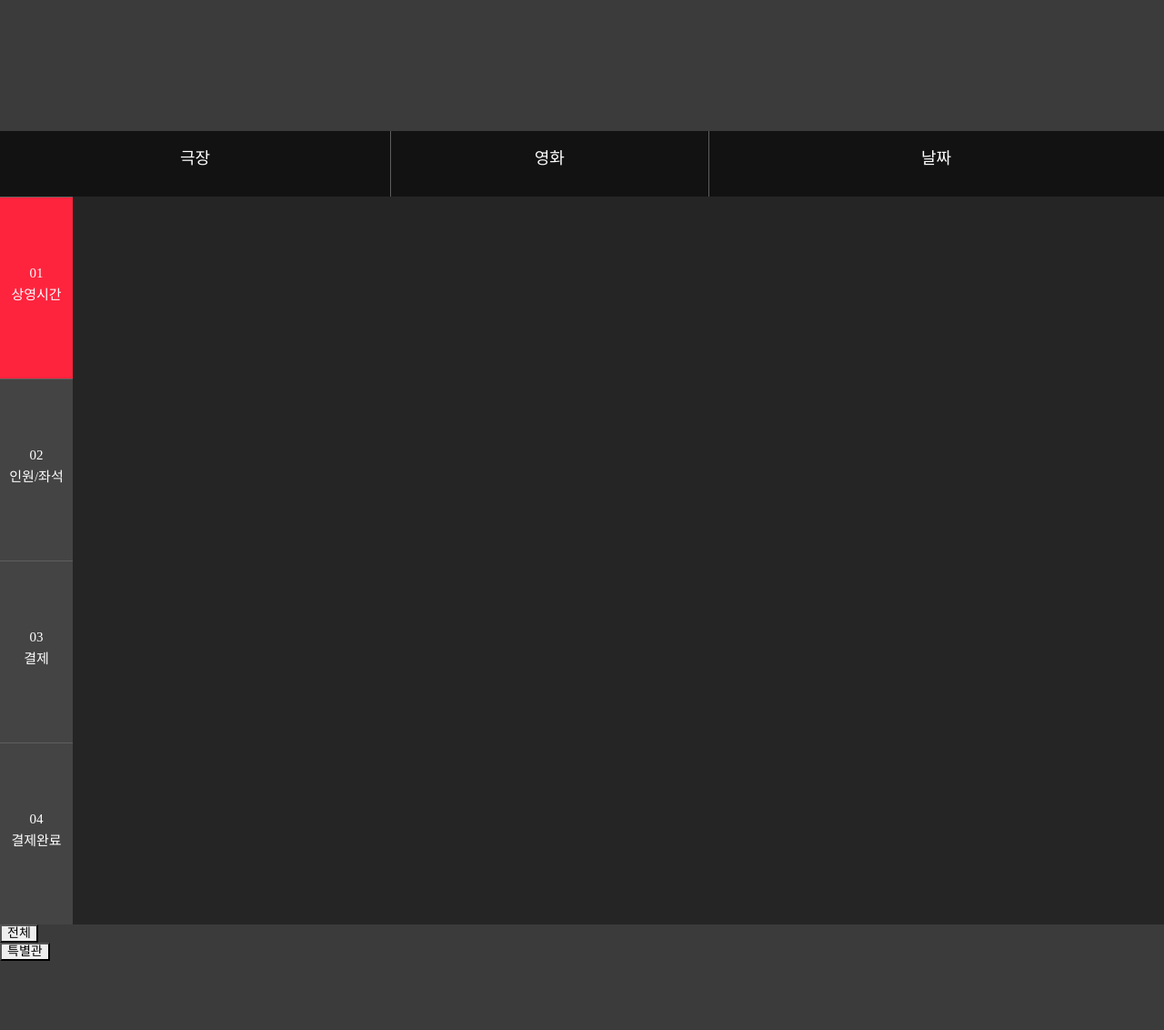
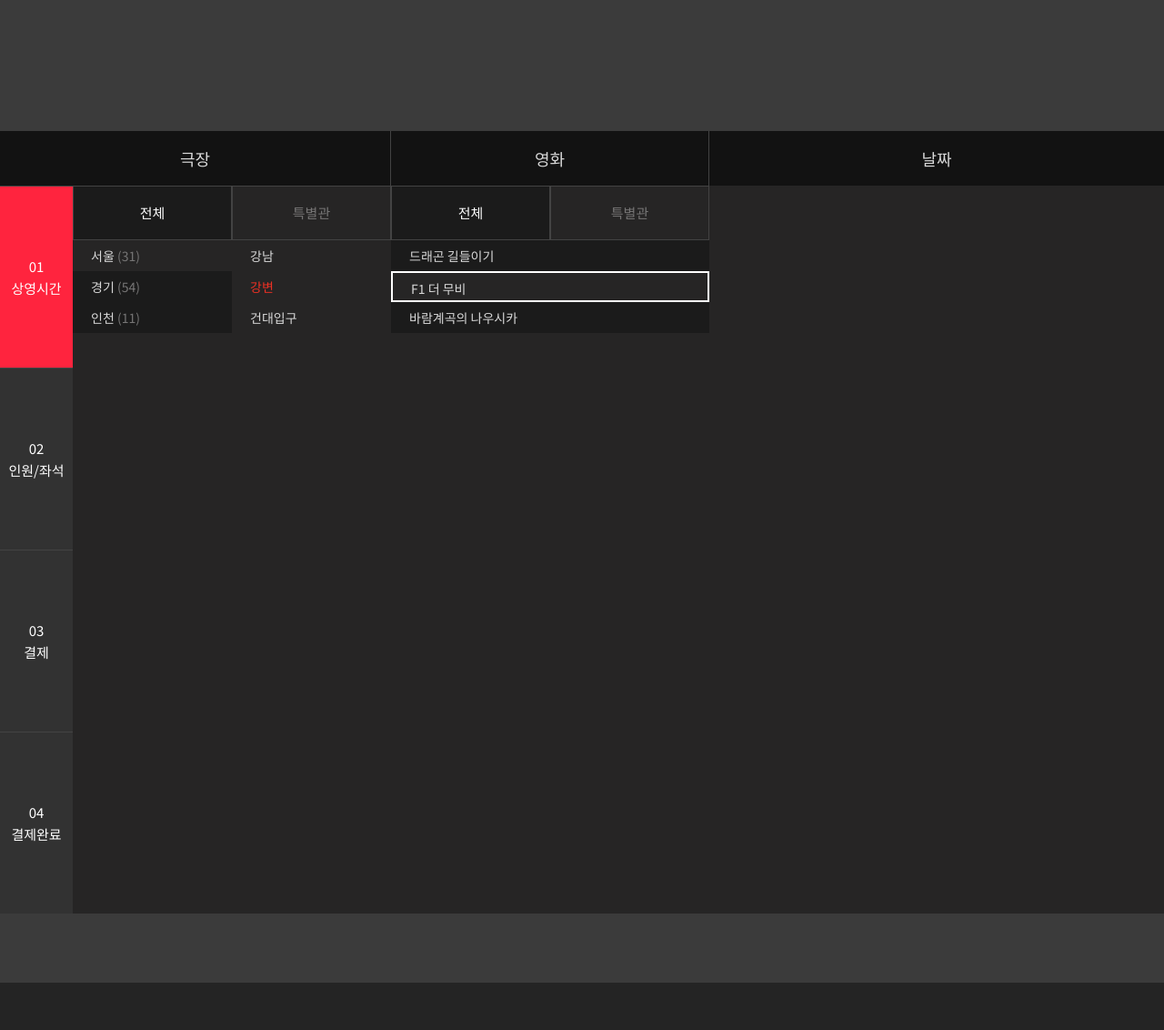
Before and after one commit to Ha-im/Renewal_project_Cgv, a PHP site: page /ticket.html in a window 1280 px wide. Shown: the whole page at 91% size. After the commit the page ends 1080 px from the top, so only its background shows below. Run offline with PHP 8.4, Linux system fonts and the light colour scheme.

Commit message:
ticket 서브페이지
ticket 서브페이지

```diff
--- a/css/ticket.css
+++ b/css/ticket.css
@@ -2,10 +2,12 @@ body{
 	background: #3B3B3B;
 	color:#fff;
 	font-size:14px;
+	font: 15px/24px "Noto Sans KR", sans-serif;
 }
 .main-container {
 	max-width: 1280px;
 	margin: 144px auto 76px;
+	position: relative;
 }
 .booking-container {
 	background-color: #262525;
@@ -16,40 +18,121 @@ body{
 	padding: 76px 0;
 	width: 80px;
 	height: 200px;
-	background-color: #444;
+	background-color: #323232;
 	cursor: pointer;
 	position: relative;
-	border-top: 1px solid #5E5E5E;
-}
-.booking-tab div{
-	height: 24px;
-	font-size: 15px;
+	border-top: 1px solid #434343;
 }
 .booking-tab.active {
 	background-color: #FF243E;
 }
-
-
 .booking-header{
 	display: flex;
+	min-width: 1280px;
 	background-color: #121212;
+	color: var(--light_white);
 }
 .header{
-	height: 72px;
+	position: relative;
+	height: 60px;
 	text-align: center;
 	padding: 18px;
-	position: relative;
 	font-size: 18px;
   line-height: 24px;
 }
 .header-1 {
-  width: 33.6%;
-	border-right: 1px solid #5E5E5E;
+  width: 430px;
+	border-right: 1px solid #434343;
 }
 .header-2 {
-  width: 27.3%;
-	border-right: 1px solid #5E5E5E;
+  width: 350px;
+	border-right: 1px solid #434343;
 }
 .header-3 {
-  width: 39.06%;
+  width: 500px;
 }
+
+/* 영화예매 컨텐츠 영역 */
+.tab-button{
+	position: absolute;
+	display: flex;
+	top: 60px;
+	left: 80px;
+}
+.movie-section .tab-button{
+	left: 430px;
+}
+.tab-btn{
+	border: none;
+	background-color: #262525;
+	width: 175px;
+	height: 60px;
+	color: #767575;
+	border: 1px solid #434343;
+}
+.tab-btn.active{
+	background-color: #1B1B1B;
+	color: var(--white);
+}
+
+/* 극장 list */
+.cinema-list{
+	position: absolute;
+	left: 80px;
+	top: 120px;
+}
+.cinema-area-list > ul {
+	width: 350px;
+}
+.cinema-area-list li{
+	display: flex;
+	height: 34px;
+	font-size: 14px;
+	line-height: 34px;
+}
+.cinema-area-list a{
+	width: 175px;
+	padding-left: 20px;
+	background-color: #1B1B1B;
+}
+.cinema-area-list a.active{
+	background-color: #262525;
+}
+.cinema-area-list a span:nth-of-type(2){
+	color: #767575;
+}
+.area-cinema-list a{
+	padding-left: 20px;
+	background-color: transparent;
+}
+.area-cinema-list a.active{
+	color: var(--primary_color);
+}
+
+/* 영화 list */
+.movie-list{
+	position: absolute;
+	left: 430px;
+	top: 120px;
+}
+.movie-list > ul {
+	width: 350px;
+}
+.movie-list li{
+	height: 34px;
+	font-size: 14px;
+	line-height: 34px;
+	background-color: #1B1B1B;
+
+}
+.movie-list a {
+  display: block;
+  height: 34px;
+  padding-left: 20px;
+  background-color: #1B1B1B;
+  line-height: 34px;
+}
+.movie-list a.active {
+  background-color: #262525;
+  border: 2px solid #fff;
+}
--- a/ticket.html
+++ b/ticket.html
@@ -12,19 +12,224 @@
 
   <main class="main-container">
     <div class="booking-header">
-      <div class="header header-1">
-        <span>극장</span>
+
+<!-- 극장 > 전체 리스트 -->
+      <div class="cinema-section">
+        <div class="header header-1">
+          <span>극장</span>
+        </div>
+        <div class="tab-button">
+          <button class="tab-btn active">
+            <span>전체</span>
+          </button>
+          <button class="tab-btn">
+            <span>특별관</span>
+          </button>
+        </div>
+
+        <div class="cinema-list">
+          <div class="cinema-area-list">
+            <ul>
+              <li>
+                <a href="" class="active">
+                  <span>서울</span>
+                  <span>(31)</span>
+                </a>
+                <div class="area-cinema-list">
+                  <ul class="content scroll-y">
+                    <li>
+                      <a href="">강남</a>
+                    </li>
+                    <li>
+                      <a href="" class="active">강변</a>
+                    </li>
+                    <li>
+                      <a href="">건대입구</a>
+                    </li>
+                  </ul>
+                </div>
+
+              </li>
+            </ul>
+          </div>
+          <div class="cinema-area-list">
+            <ul>
+              <li>
+                <a href="">
+                  <span>경기</span>
+                  <span>(54)</span>
+                </a>
+                <div class="area-cinema-list">
+                  <ul class="content scroll-y">
+                    <li>
+
+                    </li>
+                    <li>
+
+                    </li>
+                    <li>
+
+                    </li>
+                  </ul>
+                </div>
+
+              </li>
+            </ul>
+          </div>
+          <div class="cinema-area-list">
+            <ul>
+              <li>
+                <a href="">
+                  <span>인천</span>
+                  <span>(11)</span>
+                </a>
+                <div class="area-cinema-list">
+                  <ul class="content scroll-y">
+                    <li>
+
+                    </li>
+                    <li>
+
+                    </li>
+                    <li>
+
+                    </li>
+                  </ul>
+                </div>
+
+              </li>
+            </ul>
+          </div>
+        </div>
+
+<!-- 극장 > 특별관 리스트 -->
+ <!--
+        <div class="cinema-list">
+          <div class="cinema-area-list">
+            <ul>
+              <li>
+                <a href="" class="active">
+                  <span>서울</span>
+                  <span>(31)</span>
+                </a>
+                <div class="area-cinema-list">
+                  <ul class="content scroll-y">
+                    <li>
+                      <a href="">강남</a>
+                    </li>
+                    <li>
+                      <a href="" class="active">강변</a>
+                    </li>
+                    <li>
+                      <a href="">건대입구</a>
+                    </li>
+                  </ul>
+                </div>
+
+              </li>
+            </ul>
+          </div>
+          <div class="cinema-area-list">
+            <ul>
+              <li>
+                <a href="">
+                  <span>경기</span>
+                  <span>(54)</span>
+                </a>
+                <div class="area-cinema-list">
+                  <ul class="content scroll-y">
+                    <li>
+
+                    </li>
+                    <li>
+
+                    </li>
+                    <li>
+
+                    </li>
+                  </ul>
+                </div>
+
+              </li>
+            </ul>
+          </div>
+          <div class="cinema-area-list">
+            <ul>
+              <li>
+                <a href="">
+                  <span>인천</span>
+                  <span>(11)</span>
+                </a>
+                <div class="area-cinema-list">
+                  <ul class="content scroll-y">
+                    <li>
+
+                    </li>
+                    <li>
+
+                    </li>
+                    <li>
+
+                    </li>
+                  </ul>
+                </div>
+
+              </li>
+            </ul>
+          </div>
+        </div>
+  -->
       </div>
-      <div class="header header-2">
-        <span>영화</span>
+
+
+
+
+
+<!-- 영화 > 전체 리스트 -->
+      <div class="movie-section">
+        <div class="header header-2">
+          <span>영화</span>
+        </div>
+          <div class="tab-button">
+            <button class="tab-btn active">
+              <span>전체</span>
+            </button>
+            <button class="tab-btn">
+              <span>특별관</span>
+            </button>
+          </div>
+
+          <div class="movie-list">
+            <ul>
+              <li>
+                <a href="">드래곤 길들이기</a>
+              </li>
+              <li>
+                <a href="" class="active">F1 더 무비</a>
+              </li>
+              <li>
+                <a href="">바람계곡의 나우시카</a>
+              </li>
+            </ul>
+          </div>
+
+
+
       </div>
+
+
+
+
+
+
+
       <div class="header header-3">
         <span>날짜</span>
       </div>
     </div>
 
     <div class="booking-container">
-        <div class="booking-step"><!-- booking-header -->
+        <div class="booking-step">
             <div class="booking-tab active" data-step="1">
                 <div>01</div>
                 <div>상영시간</div>
@@ -44,22 +249,6 @@
         </div>
         </div>
 
-        <div class="inner">
-          <ul>
-            <li>
-              <button>
-                <span>전체</span>
-              </button>
-            </li>
-            <li>
-              <button>
-                <span>특별관</span>
-              </button>
-            </li>
-          </ul>
-        </div>
-
-      </main>
 
   <script src="https://cdn.jsdelivr.net/npm/bootstrap@5.3.7/dist/js/bootstrap.min.js" integrity="sha384-7qAoOXltbVP82dhxHAUje59V5r2YsVfBafyUDxEdApLPmcdhBPg1DKg1ERo0BZlK" crossorigin="anonymous"></script>
   <script src="https://code.jquery.com/jquery-3.7.1.min.js" integrity="sha256-/JqT3SQfawRcv/BIHPThkBvs0OEvtFFmqPF/lYI/Cxo=" crossorigin="anonymous"></script>
```
